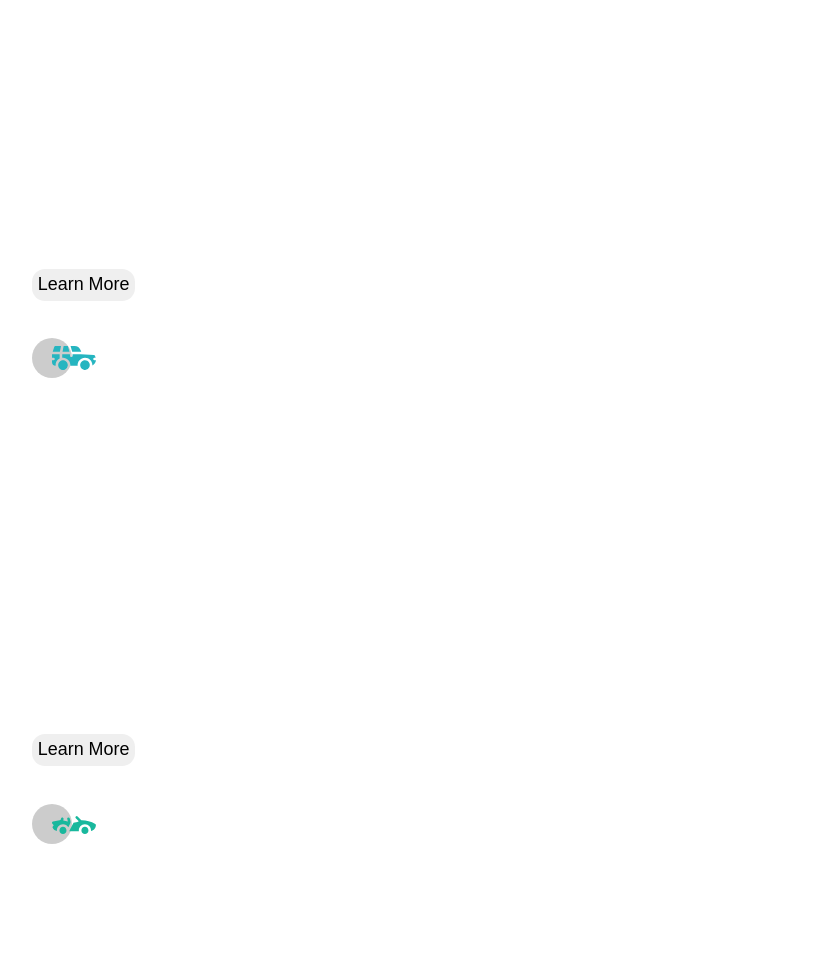
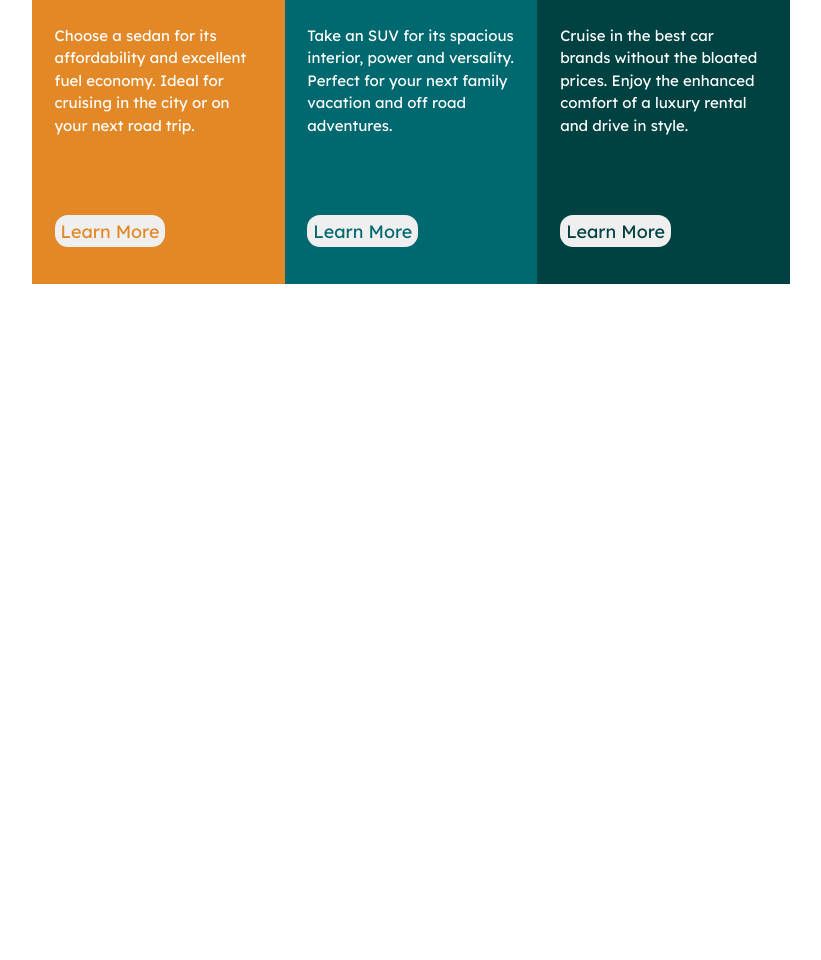
Before and after one commit to adesinna/Zuri, a plain HTML site: page Grid and Flex/index.html in a window 1280 px wide. Shown: the part 228-1188 px from the top of the page, without its empty margins (229-1050 px from the left). After the commit the page ends 800 px from the top, so only its background shows below. Drawn offline with Linux system fonts and the light colour scheme.

Commit message:
Update index.html

```diff
--- a/Grid and Flex/index.html
+++ b/Grid and Flex/index.html
@@ -4,66 +4,52 @@
 <head>
   <meta charset="utf-8">
   <title>Flex Box</title>
+  <link rel="shortcut icon" href="favicon-32x32.png">
   <link rel="stylesheet" href="styles.css">
-  <link rel="shortcut icon" href="images/favicon-32x32.png">
   <link rel="preconnect" href="https://fonts.googleapis.com">
-  <link rel="preconnect" href="https://fonts.gstatic.com" crossorigin>
-  <link href="https://fonts.googleapis.com/css2?family=Bebas+Neue&display=swap" rel="stylesheet">
-  <link rel="preconnect" href="https://fonts.googleapis.com">
-  <link rel="preconnect" href="https://fonts.gstatic.com" crossorigin>
-  <link href="https://fonts.googleapis.com/css2?family=Montserrat:wght@300&display=swap" rel="stylesheet">
+<link rel="preconnect" href="https://fonts.gstatic.com" crossorigin>
+<link href="https://fonts.googleapis.com/css2?family=Big+Shoulders+Display:wght@700&family=Lexend+Deca&display=swap" rel="stylesheet">
+
 </head>
 
 <body>
-  <section class="container">
-    <div class="img1">
-      <img src="images/icon-sedans.svg" alt="sedans">
-      <div class="box1">
+  <div class="container">
+    <div class="card1"">
+      <img src=" images/icon-sedans.svg" alt="sedans">
+      <h1>SEDANS</h1>
+      <p>
+        Choose a sedan for its affordability and excellent fuel economy.
+        Ideal for cruising in the city or on your next road trip.
 
-        <h3>SEDANS</h3>
-        <p>
-          Choose a sedan for its affordability and excellent fuel economy.
-          Ideal for cruising in the city or on your next road trip.
+      </p>
 
-        </p>
+      <button type="button" name="button">Learn More</button>
 
-        <button type="button" name="button" class="button">Learn More</button>
+    </div>
+    <div class="card2">
+      <img src="images/icon-suvs.svg" alt="suvs">
+      <h1>SUVS</h1>
+      <p>
+        Take an SUV for its spacious interior, power and versality.
+        Perfect for your next family vacation and off road adventures.
+      </p>
 
-      </div>
+      <button type="button" name="button">Learn More</button>
+
+    </div>
+    <div class="card3">
+      <img src="images/icon-luxury.svg" alt="luxury">
+      <h1>LUXURY</h1>
+      <p>
+        Cruise in the best car brands without the bloated prices.
+        Enjoy the enhanced comfort of a luxury rental and drive in style.
+      </p>
+
+      <button type="button" name="button">Learn More</button>
 
     </div>
 
-    <div class="img2">
-      <img src="images/icon-suvs.svg" alt="suv">
-      <div class="box2">
-        <h3>SUVS</h3>
-        <p>
-          Take an SUV for its spacious interior, power and versality.
-          Perfect for your next family vacation and off-road adventures.
-        </p>
-        <button type="button" name="button" class="button">Learn More</button>
-
-      </div>
-
-
-    </div>
-
-    <div class="img3">
-      <img src="images/icon-luxury.svg" alt="luxury">
-      <div class="box3">
-        <h3>Luxury</h3>
-        <p>
-          Cruise in the best car brands without the bloated prices.
-          Enjoy the enhanced comfort of a luxury rental and arrive in style.
-        </p>
-        <button type="button" name="button" class="button">Learn More</button>
-
-      </div>
-
-
-    </div>
-
-  </section>
+  </div>
 
 </body>
 
```
